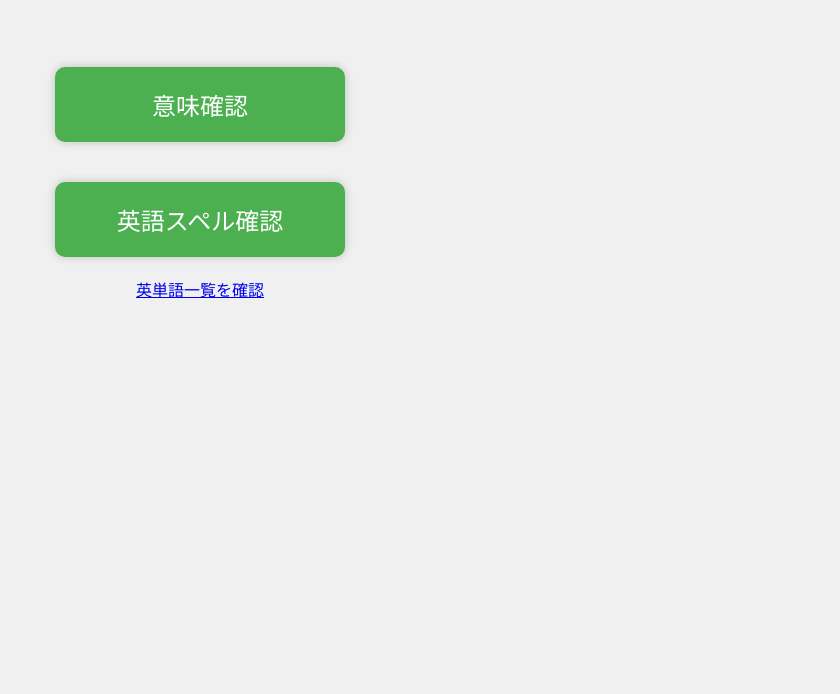
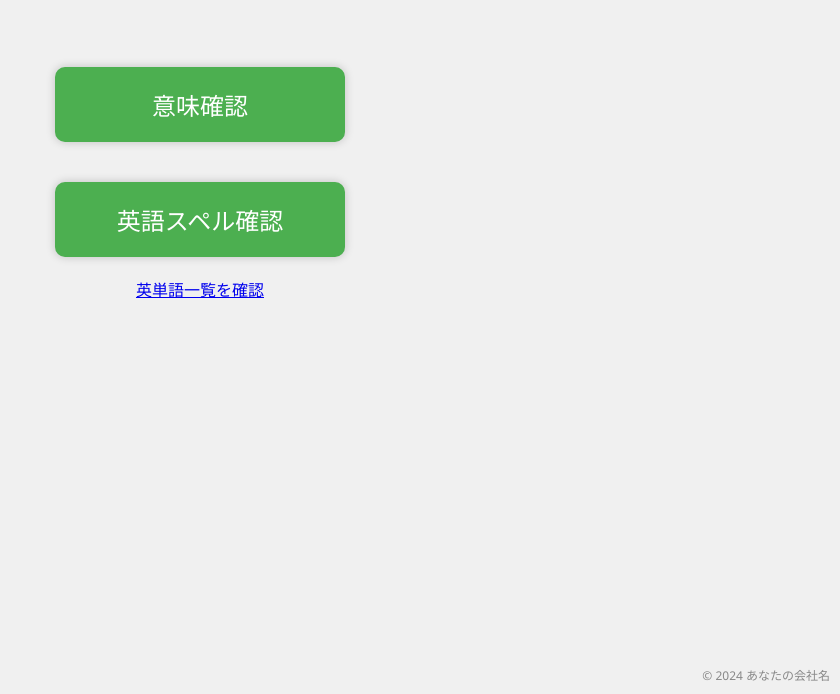
Before and after one commit to Yuki-1018/apps, a plain HTML site: page index.html in a window 1280 px wide. Shown: the part 106-800 px from the top of the page, without its empty margins (440-1280 px from the left). Drawn offline with Linux system fonts and the light colour scheme.

Commit message:
Update index.html

```diff
--- a/index.html
+++ b/index.html
@@ -61,6 +61,9 @@
 </head>
 <body>
   <h1>英単語クイズ</h1>
+  <div style="position: fixed; bottom: 10px; right: 10px; font-size: 12px; color: #888;">
+  &copy; 2024 あなたの会社名
+</div>
   <div class="mode-container">
     <a class="mode-button" href="meaning.html">意味確認</a>
     <a class="mode-button" href="type.html">英語スペル確認</a>
```
